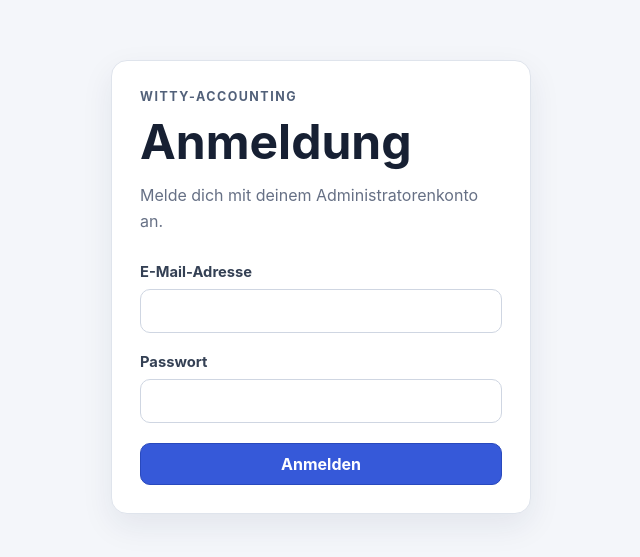
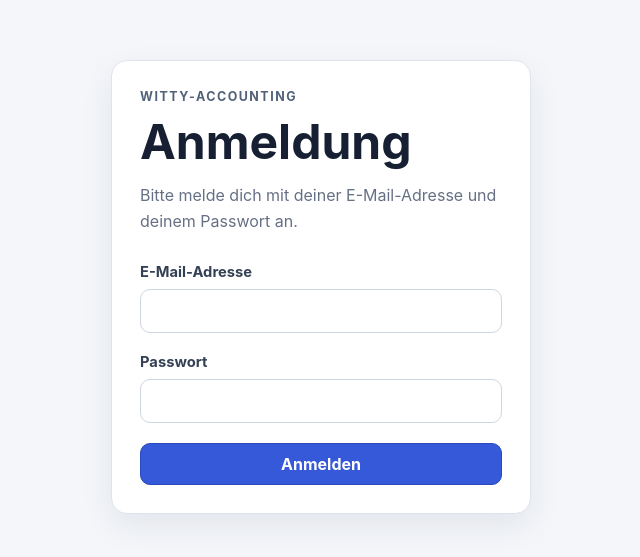
Before and after one commit to klpgo/Witty-Accounting, a React (Vite) app in the folder frontend/: page /login in a window 1280 px wide. Shown: the part 113-670 px from the top of the page, without its empty margins (319-959 px from the left). Built offline with nearby package versions, Linux system fonts and the light colour scheme; no server answers.

Commit message:
Improve login page instructions

```diff
--- a/frontend/src/pages/LoginPage.tsx
+++ b/frontend/src/pages/LoginPage.tsx
@@ -97,8 +97,8 @@ function LoginPage() {
         <h1>Anmeldung</h1>
 
         <p className="login-intro">
-          Melde dich mit deinem
-          Administratorenkonto an.
+           Bitte melde dich mit deiner E-Mail-Adresse
+          und deinem Passwort an.
         </p>
 
         <form
```
